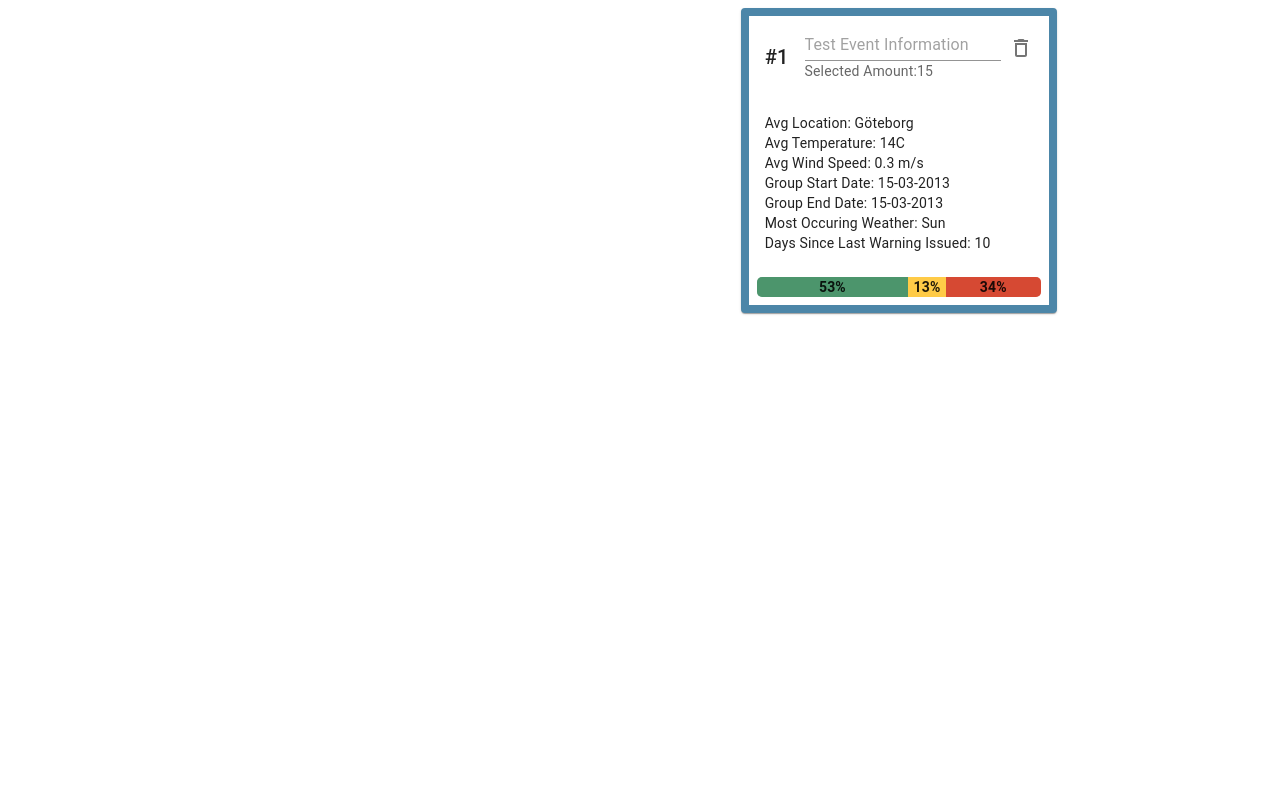
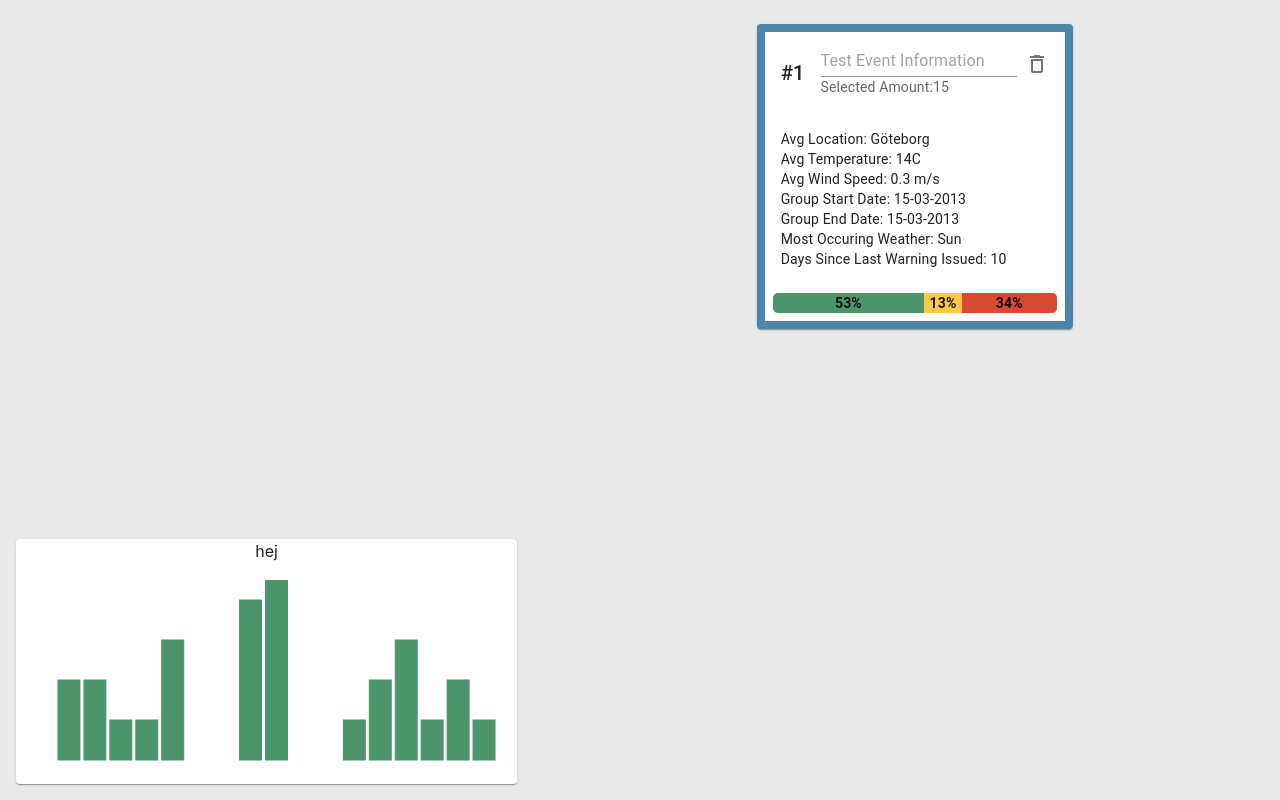
Before and after one commit to v-imark/AI4CA, a React (Vite) app: page / in a window 1280 px wide. Built offline with nearby package versions, Linux system fonts and the light colour scheme.

Commit message:
Timeline

```diff
--- a/index.html
+++ b/index.html
@@ -4,7 +4,7 @@
     <meta charset="UTF-8" />
     <link rel="icon" type="image/svg+xml" href="/vite.svg" />
     <meta name="viewport" content="width=device-width, initial-scale=1.0" />
-    <title>Vite + React + TS</title>
+    <title>AI4CA</title>
   </head>
   <body>
     <div id="root"></div>
--- a/package.json
+++ b/package.json
@@ -13,10 +13,12 @@
     "@emotion/styled": "^11.10.6",
     "@mui/icons-material": "^5.11.11",
     "@mui/material": "^5.11.14",
+    "d3": "^7.8.3",
     "react": "^18.2.0",
     "react-dom": "^18.2.0"
   },
   "devDependencies": {
+    "@types/d3": "^7.4.0",
     "@types/react": "^18.0.28",
     "@types/react-dom": "^18.0.11",
     "@vitejs/plugin-react": "^3.1.0",
--- a/src/App.tsx
+++ b/src/App.tsx
@@ -3,6 +3,7 @@ import { theme } from "./theme";
 import { useState } from "react";
 import Postit from "./Postit";
 import { Container } from "@mui/system";
+import Timeline from "./Timeline";
 
 function App() {
   return (
@@ -10,7 +11,11 @@ function App() {
       <Grid
         container
         spacing={2}
-        sx={{height: "100%", width: "100%" }}
+        sx={{
+          height: "100%",
+          width: "100%",
+          margin: 0,
+        }}
       >
         <Grid item xs={5}>
           <Grid
@@ -19,14 +24,15 @@ function App() {
             spacing={2}
             sx={{ height: "100%", width: "100%" }}
           >
-            <Grid item xs={9}></Grid>
+            <Grid item xs={8}></Grid>
 
-            <Grid item xs={3}></Grid>
+            <Grid item xs={4}>
+              <Timeline />
+            </Grid>
           </Grid>
         </Grid>
 
         <Grid item xs={7}>
-
           <Grid
             container
             direction="column"
--- /dev/null
+++ b/src/Histogram.tsx
@@ -0,0 +1,93 @@
+import { Card, CardContent, CardHeader } from "@mui/material";
+import * as d3 from "d3";
+import { RefObject, useEffect, useMemo, useRef } from "react";
+import { theme } from "./theme";
+import { useDimensions } from "./useDimensions";
+
+type HistogramProps = {
+  data?: number[];
+  dates: Date[];
+};
+
+function Histogram(props: HistogramProps) {
+  const ref = useRef<HTMLInputElement>(null);
+  const axesRef = useRef<SVGAElement>(null);
+  const { width, height } = useDimensions(ref);
+  const BUCKET_PADDING = 4;
+  const parseTime = d3.timeParse("%Y-%m-%d");
+  const dateTimeExtent = d3.extent(props.dates, function (d) {
+    return d;
+  }) as [Date, Date];
+  console.log(dateTimeExtent);
+  dateTimeExtent[1] = d3.timeDay.offset(dateTimeExtent[1], 1);
+
+  const bins = d3.timeDay.range(
+    d3.timeDay.offset(dateTimeExtent[0], -1),
+    d3.timeDay.offset(dateTimeExtent[1], 1),
+    1
+  );
+
+  const xScale = useMemo(() => {
+    return d3
+      .scaleTime()
+      .domain(dateTimeExtent)
+      .range([40, width - 20]);
+  }, [props.data, width]);
+
+  const buckets = useMemo(() => {
+    const bucketGenerator = d3
+      .bin<Date, Date>()
+      .value((d) => d)
+      .domain(dateTimeExtent)
+      .thresholds(bins);
+    return bucketGenerator(props.dates);
+  }, [xScale]);
+
+  const yScale = useMemo(() => {
+    const max = Math.max(...buckets.map((bucket) => bucket?.length));
+
+    return d3.scaleLinear().range([height, 0]).domain([0, max]);
+  }, [props.data, height]);
+
+  const binColor = (n: number) => {
+    if (n > 8) return theme.palette.error;
+    if (n > 5) return theme.palette.warning;
+
+    return theme.palette.success;
+  };
+
+  const allRects = buckets.map((bucket, i) => {
+    if (bucket.x0 == undefined || bucket.x1 == undefined) {
+      return null;
+    }
+    return (
+      <rect
+        key={i}
+        fill={theme.palette.success.main}
+        stroke={theme.palette.success.main}
+        x={xScale(bucket.x0) + BUCKET_PADDING / 2}
+        width={xScale(bucket.x1) - xScale(bucket.x0) - BUCKET_PADDING}
+        y={yScale(bucket.length) - 20}
+        height={height - yScale(bucket.length)}
+      />
+    );
+  });
+
+  return (
+    <div
+      style={{
+        height: "98%",
+        width: "100%",
+        display: "flex",
+        justifyContent: "center",
+      }}
+      ref={ref}
+    >
+      <svg width={width} height={height}>
+        {allRects}
+      </svg>
+    </div>
+  );
+}
+
+export default Histogram;
--- /dev/null
+++ b/src/Timeline.tsx
@@ -0,0 +1,58 @@
+import { Box, Card, CardContent, CardHeader, Grid } from "@mui/material";
+import { useEffect, useRef, useState } from "react";
+import Histogram from "./Histogram";
+
+function Timeline() {
+  const data = [1, 2, 2, 3, 4, 5, 6, 6, 6, 9];
+  const dates = [
+    new Date(2023, 0, 1),
+    new Date(2023, 0, 1),
+    new Date(2023, 0, 2),
+    new Date(2023, 0, 2),
+    new Date(2023, 0, 3),
+    new Date(2023, 0, 4),
+    new Date(2023, 0, 5),
+    new Date(2023, 0, 5),
+    new Date(2023, 0, 5),
+    new Date(2023, 0, 8),
+    new Date(2023, 0, 8),
+    new Date(2023, 0, 8),
+    new Date(2023, 0, 8),
+    new Date(2023, 0, 9),
+    new Date(2023, 0, 9),
+    new Date(2023, 0, 9),
+    new Date(2023, 0, 9),
+    new Date(2023, 0, 9),
+    new Date(2023, 0, 12),
+    new Date(2023, 0, 13),
+    new Date(2023, 0, 13),
+    new Date(2023, 0, 14),
+    new Date(2023, 0, 14),
+    new Date(2023, 0, 14),
+    new Date(2023, 0, 15),
+    new Date(2023, 0, 16),
+    new Date(2023, 0, 16),
+    new Date(2023, 0, 17),
+  ];
+
+  return (
+    <Card sx={{ height: "100%", width: "100%" }}>
+      <Grid
+        container
+        direction="column"
+        spacing={0}
+        alignItems="center"
+        sx={{ height: "100%", width: "100%", margin: 0 }}
+      >
+        <Grid item xs={2}>
+          hej
+        </Grid>
+        <Grid item xs={10} sx={{ width: "100%" }}>
+          <Histogram dates={dates} />
+        </Grid>
+      </Grid>
+    </Card>
+  );
+}
+
+export default Timeline;
--- a/src/index.css
+++ b/src/index.css
@@ -34,6 +34,7 @@ body {
   place-items: center;
   width: 100%;
   height: 100vh;
+  background-color: #e9e9e9;
 }
 
 h1 {
--- /dev/null
+++ b/src/useDimensions.ts
@@ -0,0 +1,27 @@
+import { useEffect, useLayoutEffect, useState } from "react";
+
+export const useDimensions = (targetRef: React.RefObject<HTMLDivElement>) => {
+  const getDimensions = () => {
+    return {
+      width: targetRef.current ? targetRef.current.offsetWidth : 0,
+      height: targetRef.current ? targetRef.current.offsetHeight : 0,
+    };
+  };
+
+  const [dimensions, setDimensions] = useState(getDimensions);
+
+  const handleResize = () => {
+    setDimensions(getDimensions());
+  };
+
+  useEffect(() => {
+    window.addEventListener("resize", handleResize);
+    return () => window.removeEventListener("resize", handleResize);
+  }, []);
+
+  useLayoutEffect(() => {
+    handleResize();
+  }, []);
+
+  return dimensions;
+};
```
Also changed, not shown: 1 other file (tests, documents, lock files or other folders).
